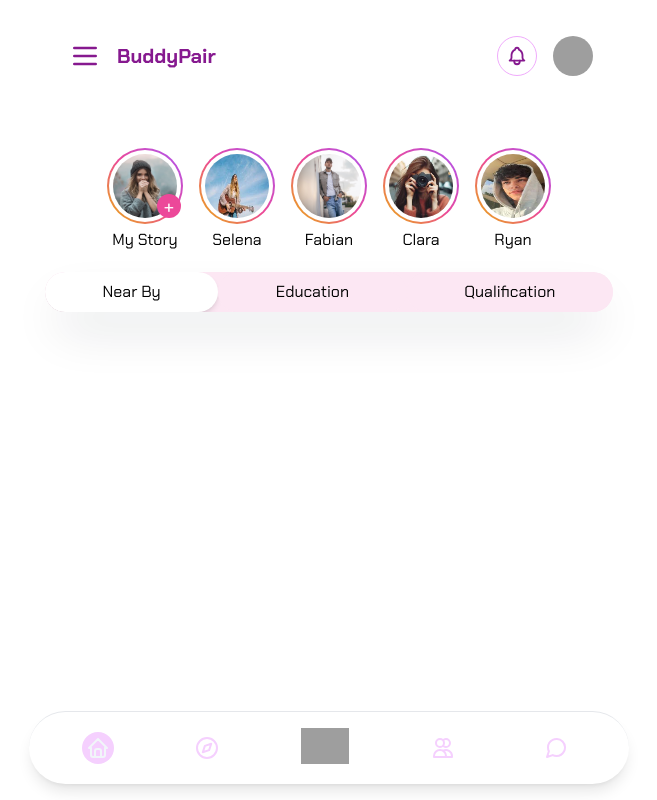
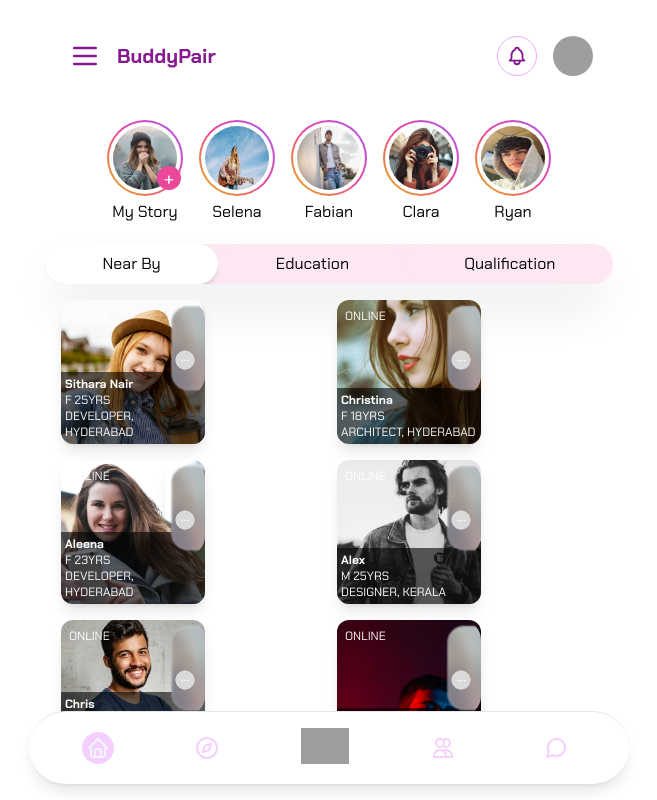
Before and after one commit to RJRYT/GVR-DatingApp-FrontEnd, a React (Create React App) app: page /dashboard in a window 1280 px wide. Shown: the whole page, without its empty margins (311-968 px from the left). Built offline with nearby package versions, Linux system fonts and the light colour scheme; no server answers; grey boxes are pictures that could not be loaded.

Commit message:
profile card added

```diff
--- /dev/null
+++ b/src/components/Dashboard/ProfileGrid/ProfileCard.jsx
@@ -0,0 +1,52 @@
+import React from 'react';
+import backgroundImage from '../../../assets/matches/base.png';
+import like from "../../../assets/matches/like.png";
+import chat from "../../../assets/matches/chat.png";
+import more from "../../../assets/matches/more.png";
+
+const ProfileCard = ({ profile }) => {
+
+  return (
+    <div className="relative bg-white rounded-xl overflow-hidden shadow-lg w-36 " >
+
+      <img src={profile.image} alt={profile.name} className="w-full h-36 object-cover" />
+
+
+      <div className="absolute top-0 left-0 right-0   p-2 text-white">
+        <div className="flex justify-between items-top">
+          <div className="flex items-center">
+
+            <span className="text-xs uppercase">Online</span>
+          </div>
+         </div>
+
+      </div>
+      <div className='absolute bottom-0 left-0 right-0 bg-black bg-opacity-60 p-1 flex '>
+      <div className="text-white ">
+            <span className="block text-xs font-bold ">{profile.name}</span>
+            <span className="block text-xs uppercase">{profile.gender} {profile.age}</span>
+            <span className="block text-xs uppercase">{profile.occupation}, {profile.location}</span>
+          </div>
+          </div>
+      {/* Interaction Icons */}
+
+      <div class="absolute bottom-0 top-0 right-0  bg-transparent h-24 w-10 rounded-3xl shadow-lg overflow-hidden bg-cover flex flex-col items-center "style={{ backgroundImage: `url(${backgroundImage})` }}>
+
+    <button className=" flex-col items-center justify-center" >
+        <img src={like} alt="Like" className="w-6 h-6" />
+      </button>
+      <button className=" flex-col items-center justify-center">
+        <img src={chat} alt="Chat" className="w-6 h-6" />
+      </button>
+      <button className=" flex-col items-center justify-center">
+        <img src={more} alt="More" className="w-6 h-6" />
+      </button>
+
+
+</div>
+
+    </div>
+  );
+};
+
+export default ProfileCard;
--- /dev/null
+++ b/src/components/Dashboard/ProfileGrid/index.jsx
@@ -0,0 +1,69 @@
+
+import React from 'react';
+import ProfileCard from './ProfileCard';
+
+// Import profile images
+import m4 from "../../../assets/matches/profilePics/m4.jpg";
+import m5 from "../../../assets/matches/profilePics/m5.jpg";
+import m6 from "../../../assets/matches/profilePics/m6.jpg";
+import w4 from "../../../assets/matches/profilePics/w4.jpg";
+import w5 from "../../../assets/matches/profilePics/w5.jpg";
+import w6 from "../../../assets/matches/profilePics/w6.jpg";
+
+const profiles = [
+    {
+        name: 'Sithara Nair',
+        gender :'F',
+        age: ' 25yrs',
+        occupation: 'Developer',
+        location: 'Hyderabad',
+        image: w4
+      },{
+        name: 'Christina',
+        gender :'F',
+        age: '18yrs',
+        occupation: 'Architect',
+        location: 'Hyderabad',
+        image: w5
+      },{
+        name: 'Aleena',
+        gender :'F',
+        age: '23yrs',
+        occupation: 'Developer',
+        location: 'Hyderabad',
+        image: w6
+      },{
+        name: 'Alex',
+        gender :'M',
+        age: '25yrs',
+        occupation: 'Designer',
+        location: 'Kerala',
+        image: m4
+      },{
+        name: 'Chris',
+        gender :'M',
+        age: '19yrs',
+        occupation: 'Developer',
+        location: 'karnataka',
+        image: m5
+      },{
+        name: 'John',
+        gender :'M',
+        age: '30yrs',
+        occupation: 'Teacher',
+        location: 'Bangalore',
+        image: m6
+      }
+];
+
+const ProfileGrid = () => {
+  return (
+    <div className="grid grid-cols-2 gap-4 p-4">
+      {profiles.map((profile, index) => (
+        <ProfileCard key={index} profile={profile} />
+      ))}
+    </div>
+  );
+};
+
+export default ProfileGrid;
--- a/src/components/Dashboard/Story/index.jsx
+++ b/src/components/Dashboard/Story/index.jsx
@@ -15,7 +15,7 @@ const images = [
 
 const Story = () => {
   return (
-    <div className="mt-8">
+    <div className="mt-1">
       <div className="flex justify-center px-2 py-5">
         <ul className="flex space-x-4">
           {images.map((image, index) => (
--- a/src/components/Dashboard/index.jsx
+++ b/src/components/Dashboard/index.jsx
@@ -5,6 +5,7 @@ import Loading from "../Loading";
 import Header from "./Header";
 import Story from "./Story";
 import Tab from "./Tab";
+import ProfileGrid from "./ProfileGrid";
 
 function HomePage() {
   const { authState, loading } = useContext(AuthContext);
@@ -14,11 +15,12 @@ function HomePage() {
   //if (!loading && !authState.isAuthenticated) return <AccessDenied />;
 
   return (
-    <>
+    <div className="mx-auto">
       <Header />
       <Story />
       <Tab />
-    </>
+      <ProfileGrid />
+    </div>
   );
 }
 
```
